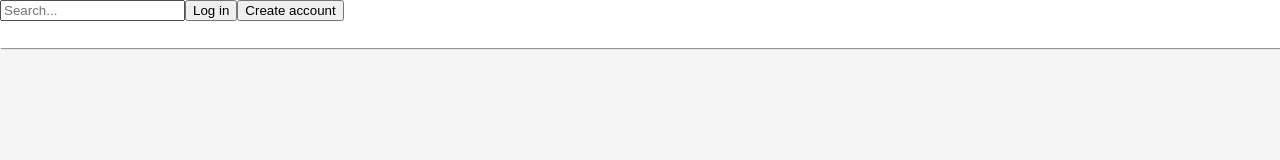
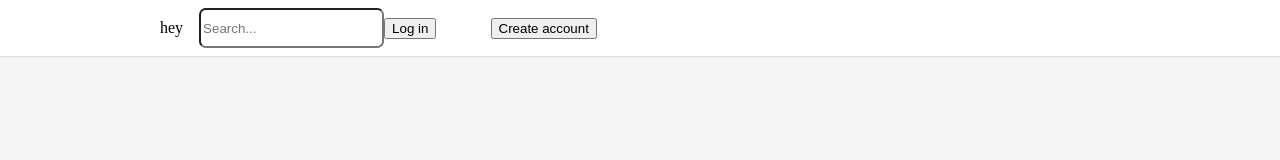
Before and after one commit to rramola/Copycat_Sites, a plain HTML site: page DEV_ELI5/index.html in a window 1280 px wide. Drawn offline with Linux system fonts and the light colour scheme.

Commit message:
styling header

```diff
--- a/DEV_ELI5/index.html
+++ b/DEV_ELI5/index.html
@@ -9,18 +9,20 @@
 <body>
     <div class="header_container">
         <div class="logo_container">
+            hey
 
         </div>
         <div class="search_bar">
-            <input type="search" placeholder="Search...">
+            <input type="search" class="search_bar_box" placeholder="Search...">
 
         </div>
-        <div class="login_button">
-            <button class="login">Log in</button>
-        </div>
-        <div class="create_account_button">
-            <button class="create_account">Create account</button>
-
+        <div class="header_button_container">
+            <div class="login_button">
+                <button class="login">Log in</button>
+            </div>
+            <div class="create_account_button">
+                <button class="create_account">Create account</button>
+            </div>
         </div>
     </div>
 
--- a/DEV_ELI5/styles.css
+++ b/DEV_ELI5/styles.css
@@ -6,7 +6,28 @@ body {
 
 .header_container {
     display: flex;
+    align-items: center;
     background-color: white;
+    height: 3.5em;
+    box-shadow: 1px 1px 1px rgba(224, 223, 223, 0.993);
+}
+
+.header_container > .logo_container {
+    padding-left:10em;
+
+}
+
+.header_container > .search_bar {
+    padding-left: 1em;
+}
+
+.header_container > .search_bar > .search_bar_box {
     height: 3em;
-    box-shadow: 1px 1px 1px #999797;
+    border-radius: .5em;
+    border-color: rgba(rgba(255, 251, 251, 0.849));
 }
+
+.header_container > .header_button_container {
+    display: grid;
+    grid-template-columns: 1fr 1fr
+}
```
